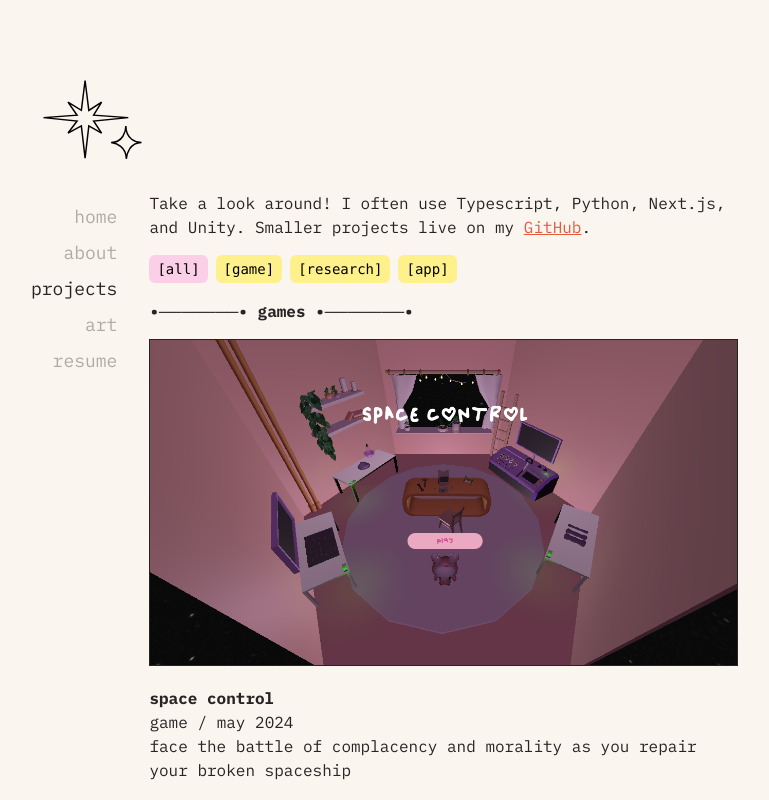
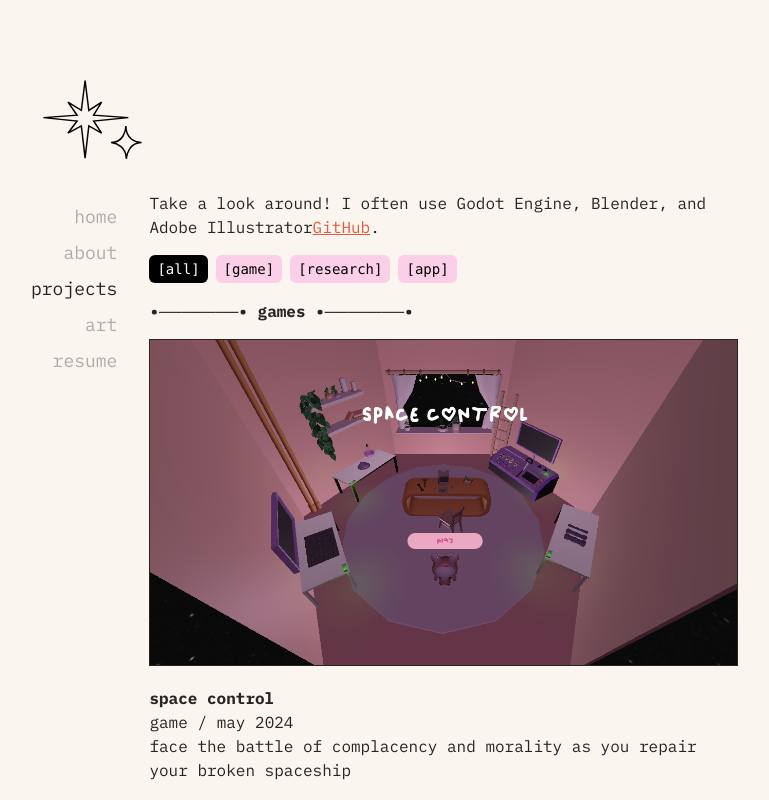
Before and after one commit to ruwkia/taylorsmith, a Next.js app: page /projects in a window 1280 px wide. Shown: the top 800 px of the page, without its empty margins (253-1022 px from the left). Built offline with nearby package versions, Linux system fonts and the light colour scheme.

Commit message:
Update projects.jsx

```diff
--- a/pages/projects.jsx
+++ b/pages/projects.jsx
@@ -60,8 +60,7 @@ export default function Projects() {
     <>
       {/* Intro paragraph above the filters */}
       <p>
-        Take a look around! I often use Typescript, Python, Next.js, and Unity.
-        Smaller projects live on my{' '}
+        Take a look around! I often use Godot Engine, Blender, and Adobe Illustrator
         <a
           className="link"
           href="https://github.com/taylorsmith"
@@ -72,7 +71,7 @@ export default function Projects() {
         </a>.
       </p>
 
-      {/* Tiffany-style filter pills with light pink highlight */}
+      {/* Tiffany-style filter pills: selected is black, others are pink */}
       <nav className="flex flex-row gap-2 mt-4 mb-4">
         {allTypes.map(type => (
           <button
@@ -80,8 +79,8 @@ export default function Projects() {
             onClick={() => setSelectedType(type)}
             className={
               selectedType === type
-                ? 'px-2 py-1 bg-pink-200 text-black rounded-md text-sm font-mono'
-                : 'px-2 py-1 bg-yellow-200 text-black rounded-md text-sm font-mono'
+                ? 'px-2 py-1 bg-black text-white rounded-md text-sm font-mono'
+                : 'px-2 py-1 bg-pink-200 text-black rounded-md text-sm font-mono'
             }
           >
             [{type}]
```
